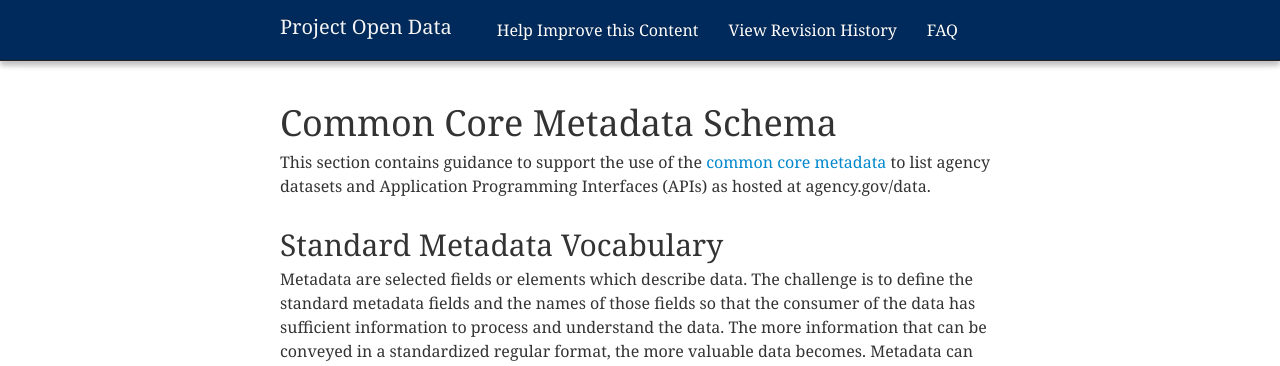
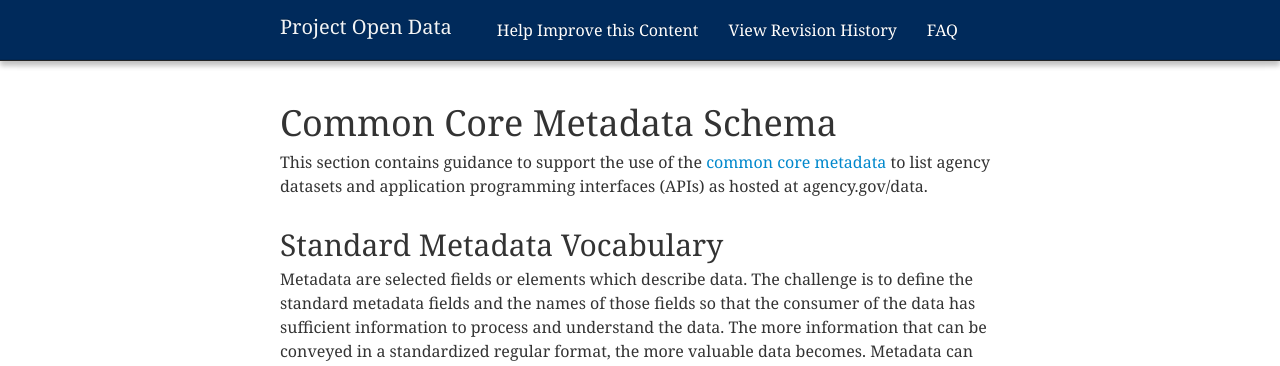
Before and after one commit to gbinal/p-o-d.github.com, a Jekyll site: the page built from schema.md, in a window 1280 px wide and 900 px high. Shown: the top 366 px of the window. Built offline with Jekyll 4.4.1, drawn with Linux system fonts in a browser that asks for light colours; nearby versions of some CDN libraries.

```diff
--- a/schema.md
+++ b/schema.md
@@ -6,7 +6,7 @@ filename: schema.md
 id: schema
 ---
 
-This section contains guidance to support the use of the [common core metadata](http://gsa-ocsit.github.io/project-open-data.github.com/schema/) to list agency datasets and Application Programming Interfaces (APIs) as hosted at agency.gov/data.
+This section contains guidance to support the use of the [common core metadata](http://gsa-ocsit.github.io/project-open-data.github.com/schema/) to list agency datasets and application programming interfaces (APIs) as hosted at agency.gov/data.
 
 Standard Metadata Vocabulary
 ----------------------------
```
